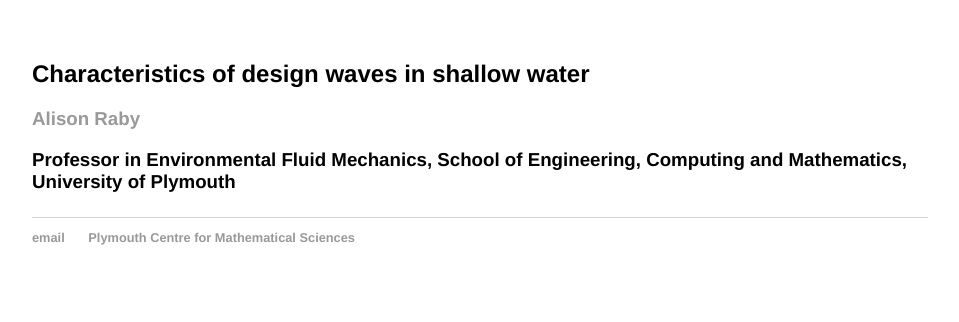
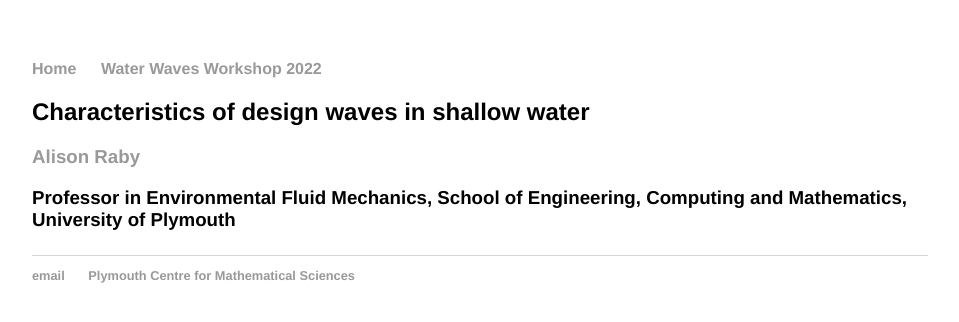
Before and after one commit to rstuhlmeier/rstuhlmeier.github.io, a Jekyll site: the page built from conferences/Alison.html, in a window 1280 px wide. Shown: the top 322 px of the page, without its empty margins (160-1119 px from the left). Built offline with Jekyll 4.4.1, drawn with Linux system fonts in a browser that asks for light colours.

Commit message:
Update conference.html

```diff
--- a/_layouts/conference.html
+++ b/_layouts/conference.html
@@ -11,7 +11,9 @@
 		<body>
 			<nav>
 	    		<ul>
+<li><a href="/">Home</a></li>
 
+				<li><a href="/conferences/workshop2.html">Water Waves Workshop 2022</a></li>
 
 	    		</ul>
 			</nav>
```
